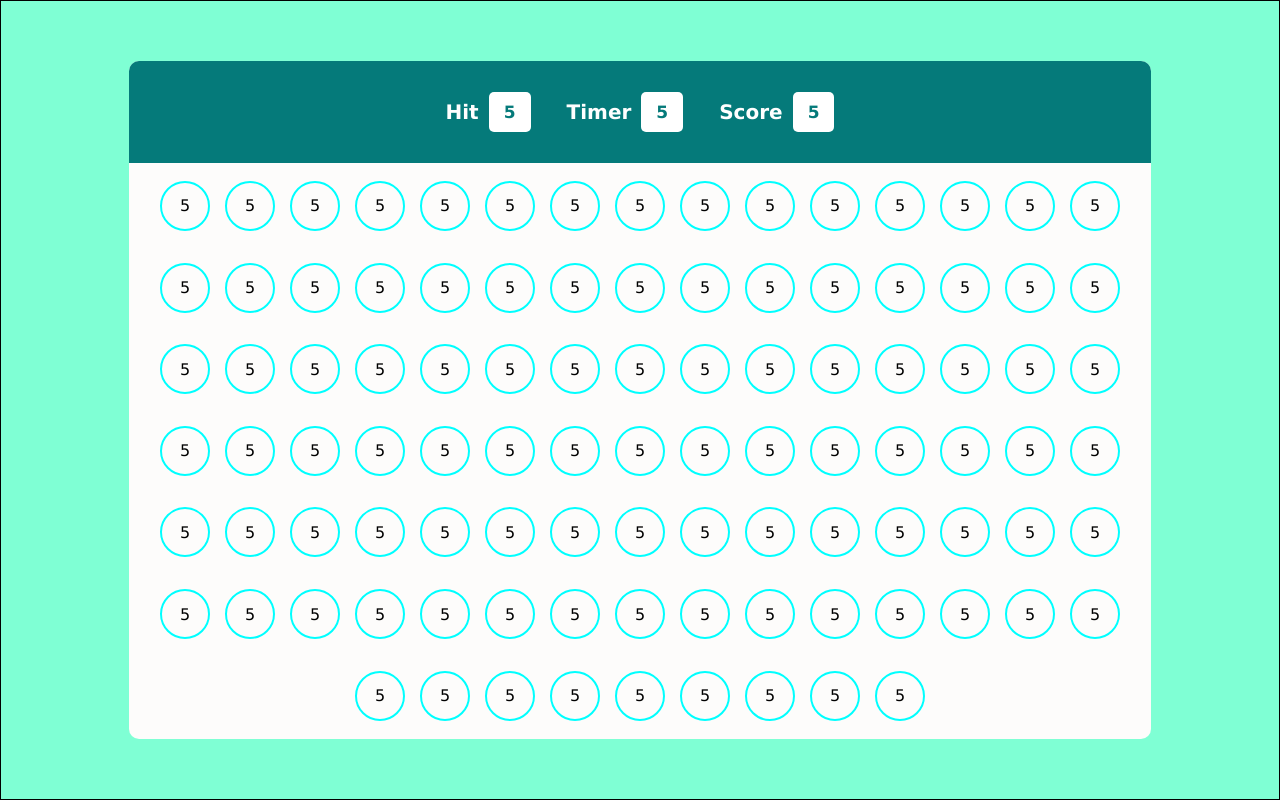
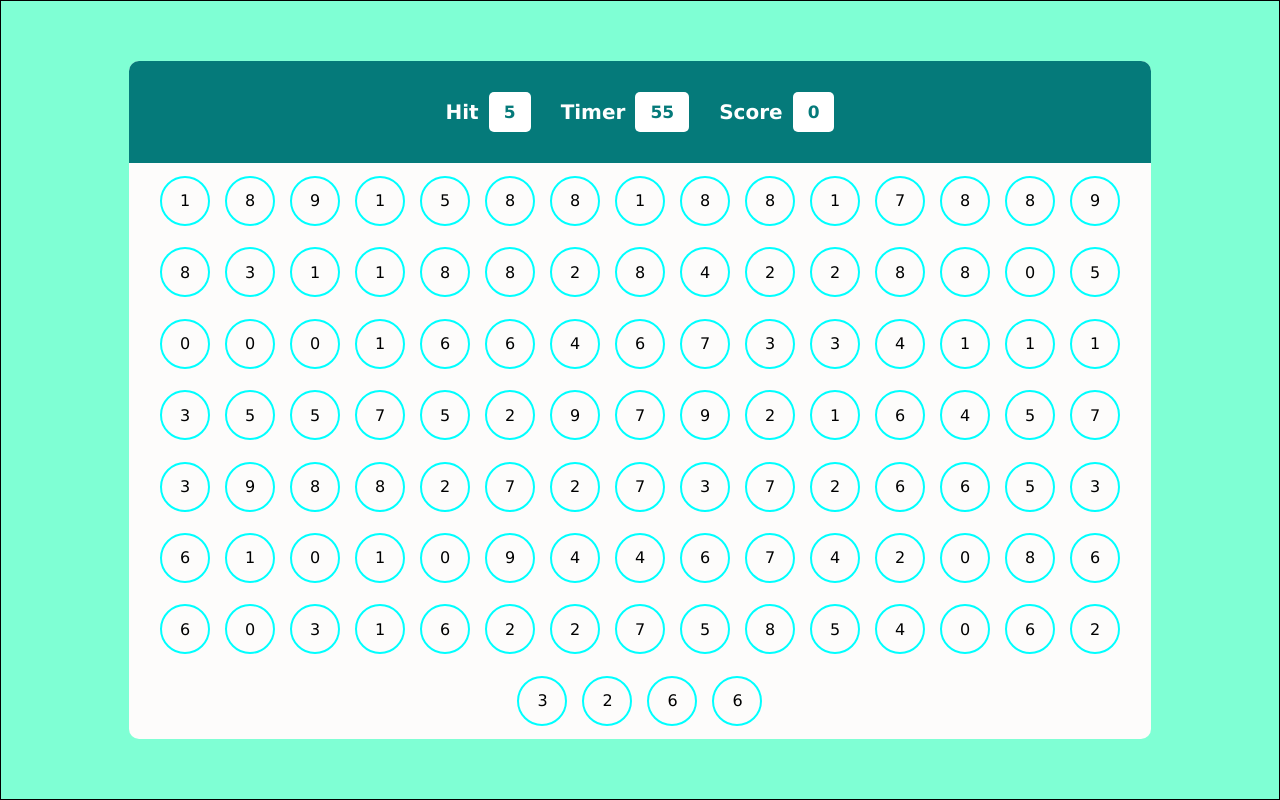
Before and after one commit to ManishkvermaHTML/Bubble-Game, a plain HTML site: page index.html in a window 1280 px wide. Drawn offline with Linux system fonts and the light colour scheme.

Commit message:
hit and timer function

```diff
--- a/index.html
+++ b/index.html
@@ -13,19 +13,18 @@
             <div  id="topPanel">
                 <div class="elem">
                     <h3>Hit</h3>
-                    <div class="box">5</div>
+                    <div class="box" id="hitNumber">5</div>
                 </div>
                 <div class="elem">
                     <h3>Timer</h3>
-                    <div class="box">5</div>
+                    <div id="timer" class="box">60</div>
                 </div>
                 <div class="elem">
                     <h3>Score</h3>
-                    <div class="box">5</div>
+                    <div class="box">0</div>
                 </div>
             </div>
             <div id="bottomPanel">
-                <div class="bubble">5</div>
                 <div class="bubble">5</div>
             </div>
         </div>
--- a/index.js
+++ b/index.js
@@ -1,5 +1,31 @@
+function createBubble(){
 let createBubble = "";
-for(let i = 0; i<=98; i++){
-   createBubble += `<div class="bubble">5</div>`;
+for(let i = 0; i<=108; i++){
+   let randNum = Number(Math.floor((0 + (10-0))*Math.random()));
+   createBubble += `<div class="bubble">${randNum}</div>`;
 }
 document.querySelector("#bottomPanel").innerHTML = createBubble;
+}
+
+function hitNumber(){
+   let randNum = Number(Math.floor((0 + (10-0))*Math.random()));
+   document.querySelector("#hitNumber").innerHTML = randNum;
+}
+
+function timer(){
+   var time = 60;
+   let timer = setInterval(()=>{
+      if(time > 0){
+         time--;
+         document.getElementById("timer").innerHTML = time;
+      }
+      else{
+         clearInterval(timer);
+         console.log("end intervel");
+      }
+   },1000)
+}
+
+createBubble();
+hitNumber();
+timer();
```
